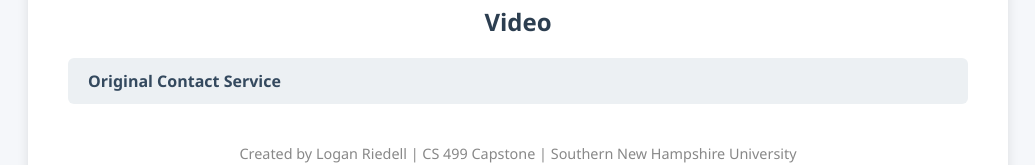
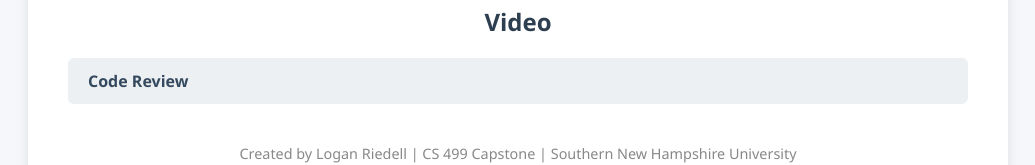
Before and after one commit to loges93/eportfolio, a plain HTML site: page index.html in a window 1280 px wide. Shown: the part 695-860 px from the top of the page, without its empty margins (122-1157 px from the left). Drawn offline with Linux system fonts and the light colour scheme.

Commit message:
Messed up title

```diff
--- a/index.html
+++ b/index.html
@@ -76,7 +76,7 @@
         </ul>
         <h2>Video</h2>
         <ul>
-            <li><a href="https://youtu.be/lJfCw-2SMqM" target="_blank">Original Contact Service</a></li>
+            <li><a href="https://youtu.be/lJfCw-2SMqM" target="_blank">Code Review</a></li>
         </ul>
 
         <footer>
```
